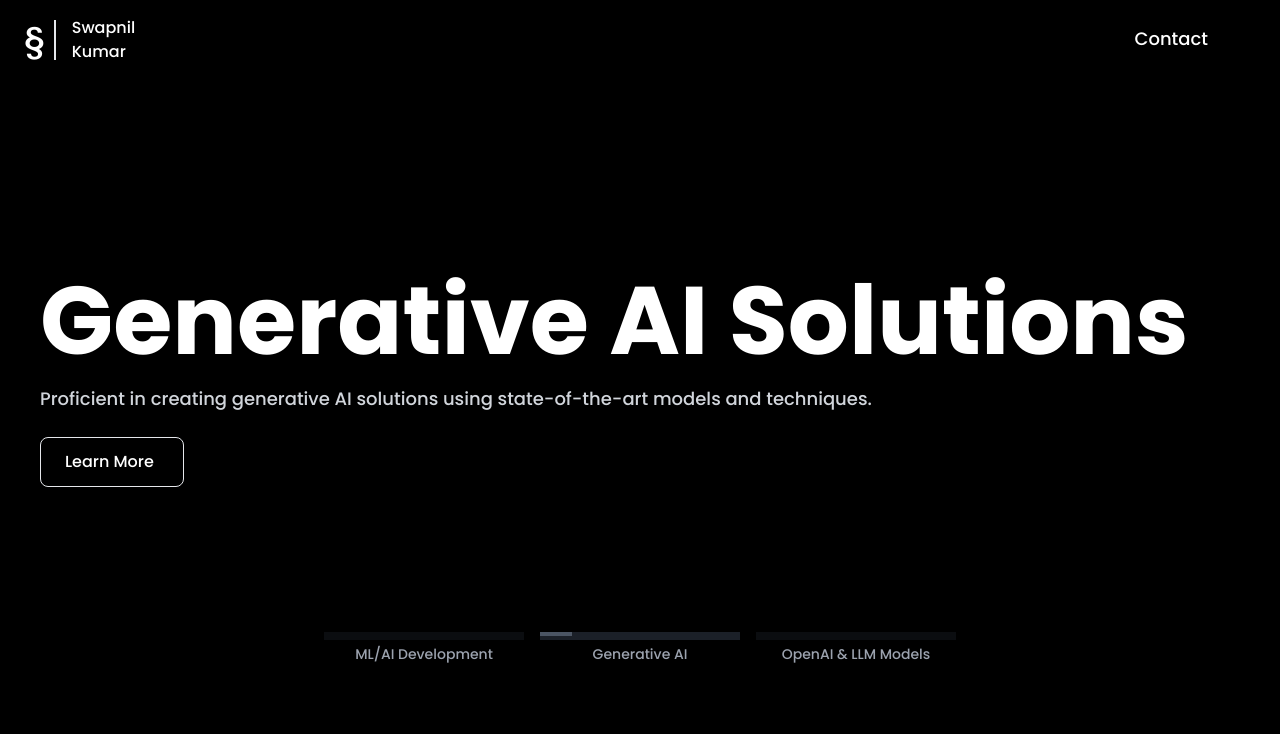
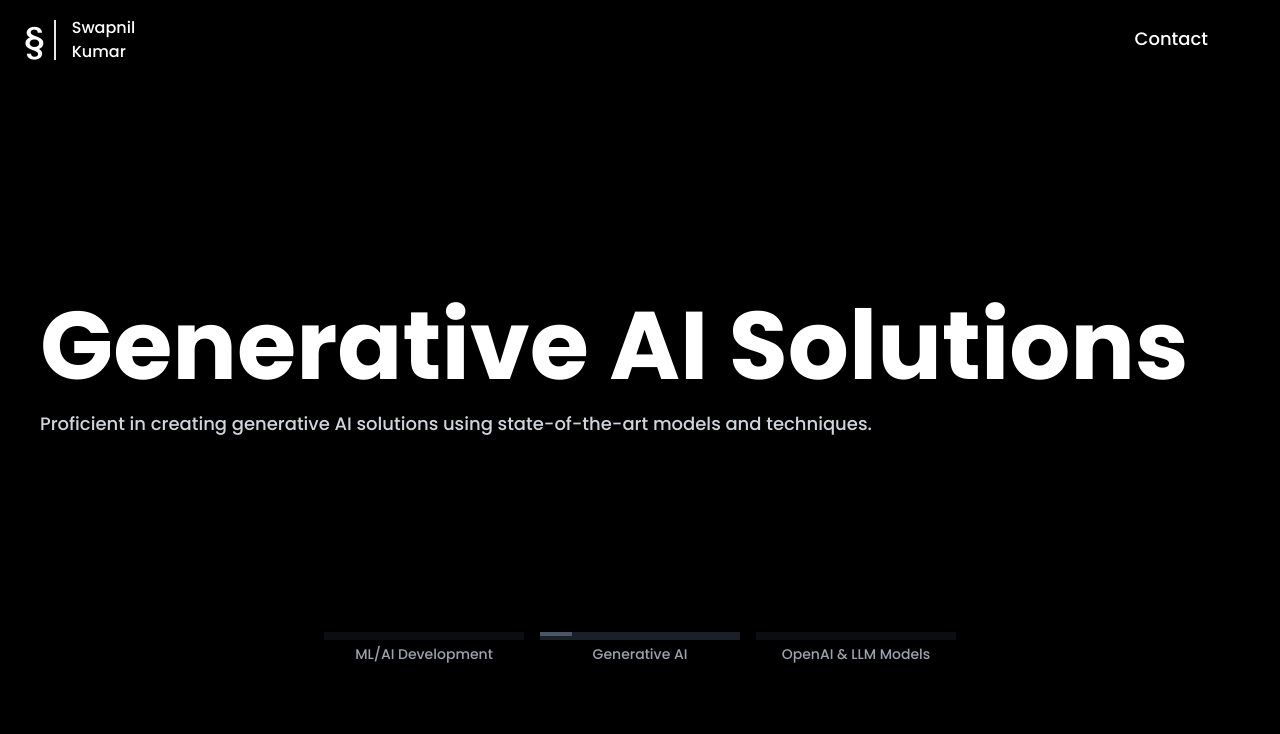
Before and after one commit to swappybizz/swapnil, a Next.js app: page / in a window 1280 px wide. Shown: the top 734 px of the page. Built offline with nearby package versions, Linux system fonts and the light colour scheme.

Commit message:
Comment out the "Learn More" link in HeroCarousel component

```diff
--- a/components/Cara.jsx
+++ b/components/Cara.jsx
@@ -65,9 +65,9 @@ export default function HeroCarousel() {
             <div className="absolute inset-0 bg-black bg-opacity-70 flex flex-col justify-center px-10 text-white">
               <h1 className="md:text-6xl text-4xl md:text-[6rem] font-semibold mb-4">{slide.title}</h1>
               <p className="text-lg mb-6 text-gray-300">{slide.description}</p>
-              <a href={slide.link} className="px-6 py-3 w-36 border text-white  rounded-lg hover:bg-gray-100">
+              {/* <a href={slide.link} className="px-6 py-3 w-36 border text-white  rounded-lg hover:bg-gray-100">
                 Learn More
-              </a>
+              </a> */}
             </div>
           </div>
         ))}
```
